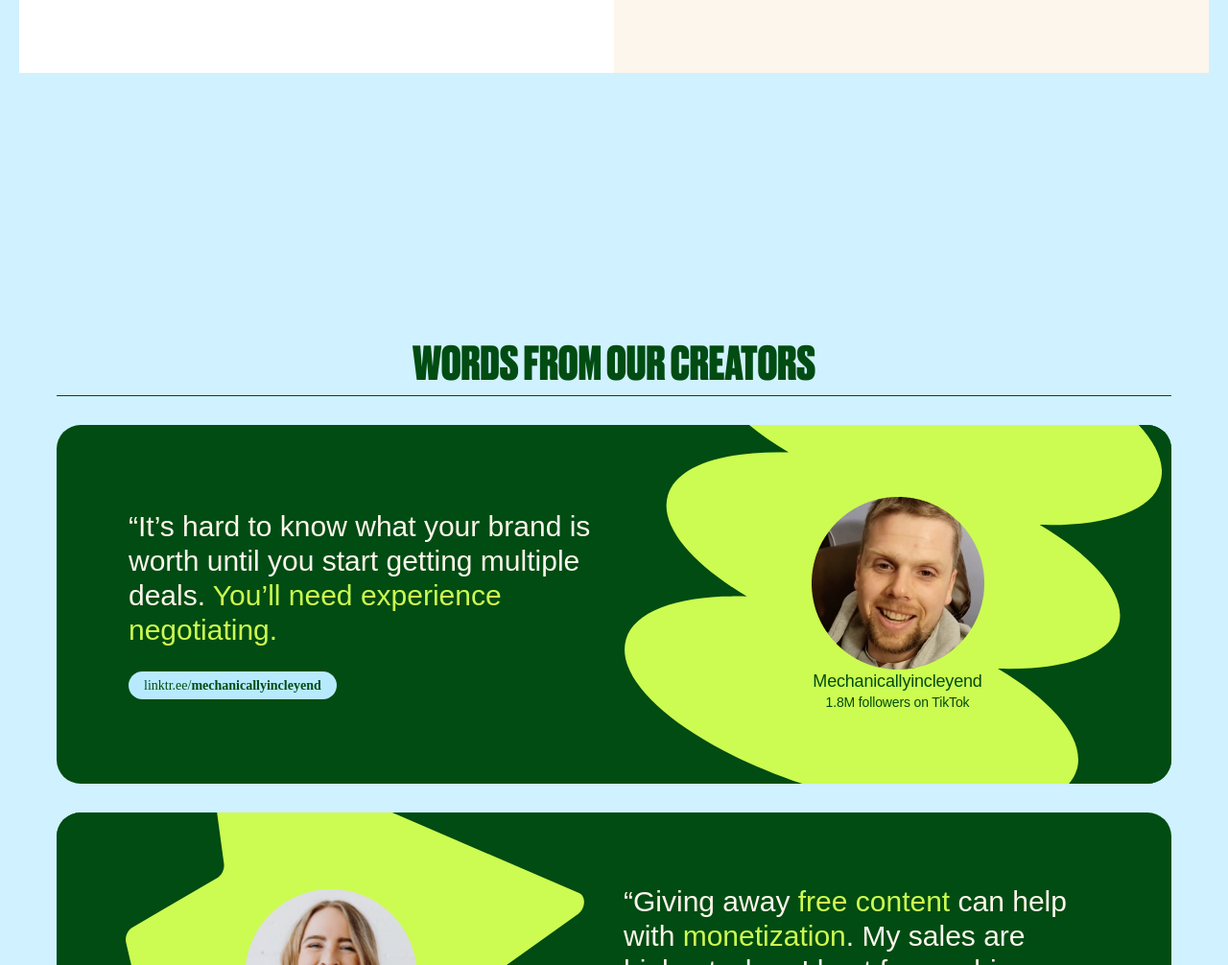
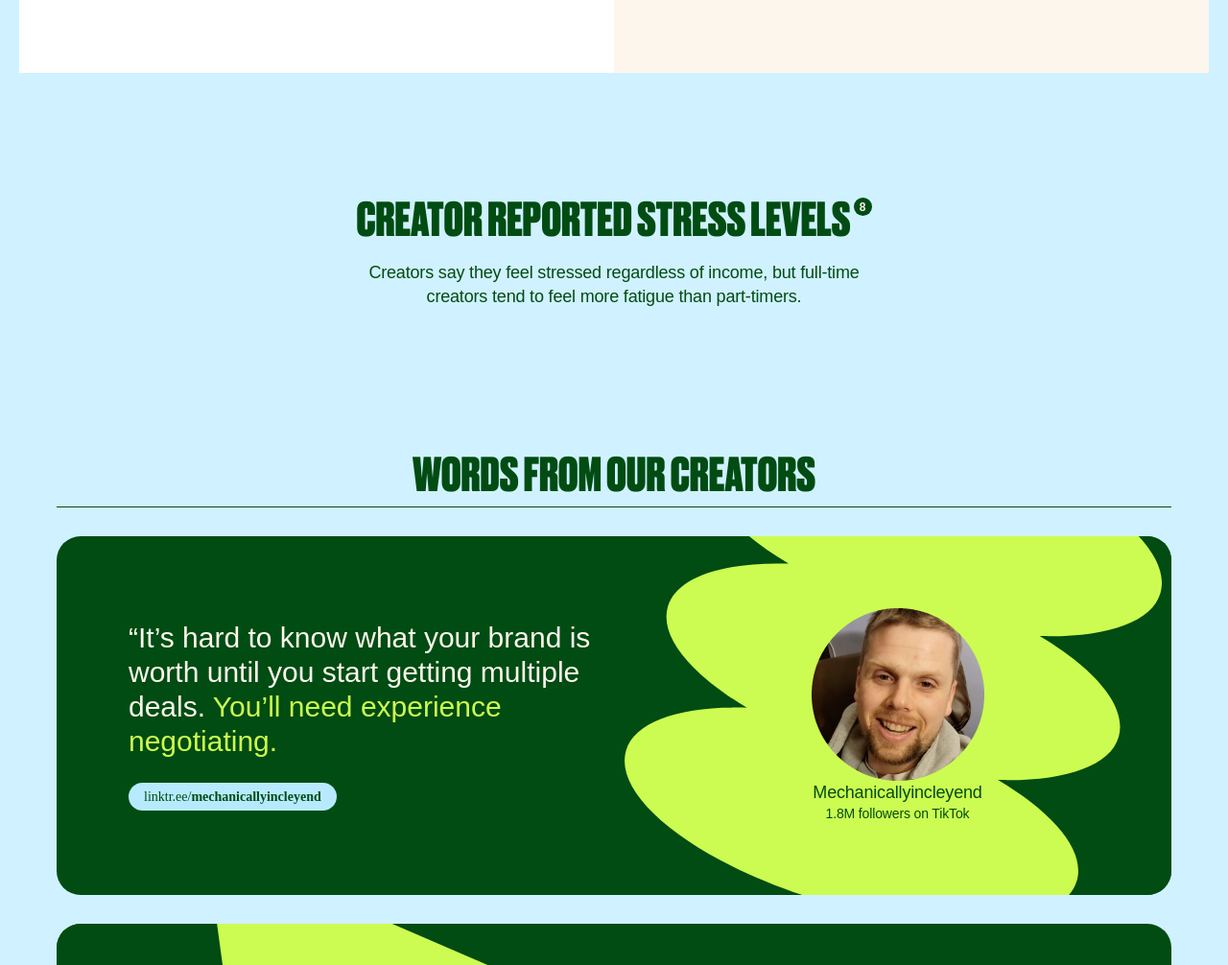
Before and after one commit to tlow87/creator-report, a Gatsby site: page / in a window 1280 px wide. Shown: the part 8704-9710 px from the top of the page at 96% size. Built offline with nearby package versions, Linux system fonts and the light colour scheme; Gatsby itself is replaced by a stand-in of ours; a web font is replaced by a local one.

Commit message:
chapter 2, section 3 content added. start footer and chapter 3 components

```diff
--- a/src/components/ChapterTwo/ChapterTwo.css
+++ b/src/components/ChapterTwo/ChapterTwo.css
@@ -140,3 +140,8 @@
     line-height: 95%;
     text-transform: uppercase;
 }
+
+.ch_2-container .section_3-container .base-grid > p {
+    margin: 20px auto 0 auto;
+    max-width: 575px;
+}
--- a/src/components/ChapterTwo/ChapterTwo.js
+++ b/src/components/ChapterTwo/ChapterTwo.js
@@ -114,7 +114,10 @@ const ChapterTwo = ({content}) => {
                 </div>
             </div>
             <div className="section_3-container pt-130 pb-150">
-
+                <div className="base-grid">
+                    <h4 className="align-center kelly-green citation">{content[0].section3_headline}<button className="bg-kelly-green peach">8</button></h4>
+                    <p className="p2 align-center">{content[0].section3_subhead}</p>
+                </div>
             </div>
             <CreatorQuotes
                 color='neon-green'
--- a/src/components/css/button.css
+++ b/src/components/css/button.css
@@ -47,11 +47,11 @@
     font-size: 12px;
     font-style: normal;
     font-weight: 800;
-    height: 18px;
+    height: 19px;
     justify-content: center;
     line-height: 100%;
     margin-left: 3px;
     text-align: center;
     vertical-align: top;
-    width: 18px;
+    width: 19px;
 }
--- a/src/markdown/page.md
+++ b/src/markdown/page.md
@@ -122,6 +122,8 @@ chapterTwo:
               description: of part-time creators make >$50K
             - statistic: "68"
               description: of part-time creators make <$1K
+    section3-headline: creat0r reported stress levels
+    section3-subhead: Creators say they feel stressed regardless of income, but full-time creators tend to feel more fatigue than part-timers.
     quotes:
       items:
         - quote: “It’s hard to know what your brand is worth until you start getting multiple deals. <span>You’ll need experience negotiating.</span>
--- a/src/pages/index.js
+++ b/src/pages/index.js
@@ -135,6 +135,8 @@ export const pageQuery = graphql`
                   }
                 }
               }
+              section3_headline
+              section3_subhead
             }
           }
         }
```
Also changed, not shown: src/components/ChapterThree/ChapterThree.css (added), src/components/ChapterThree/ChapterThree.js (added), src/components/Footer/Footer.css (added), src/components/Footer/Footer.js (added).
